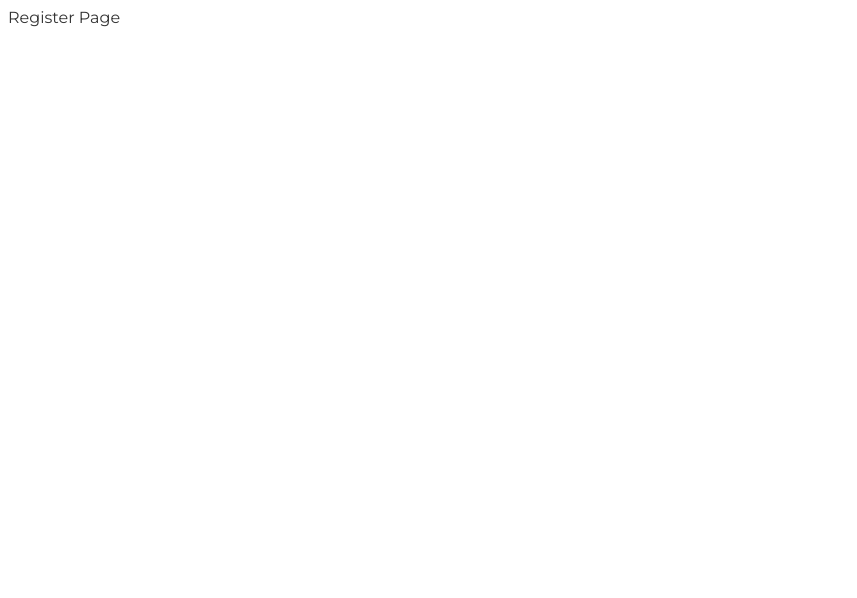
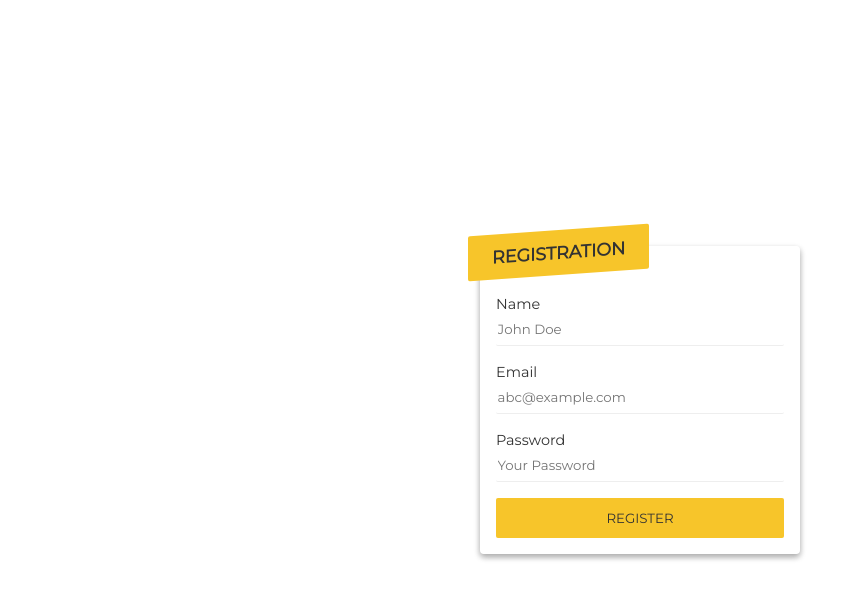
Before and after one commit to mart-anthony-stark/Chat-System-MERN, a React (Vite) app in the folder front/: page /register in a window 1280 px wide. Shown: the top 598 px of the page, without its empty margins (0-857 px from the left). Built offline with nearby package versions, Linux system fonts and the light colour scheme.

Commit message:
add registration ui

```diff
--- a/front/src/pages/Register.jsx
+++ b/front/src/pages/Register.jsx
@@ -1,7 +1,36 @@
 import React from "react";
 
 const Login = () => {
-  return <div>Register Page</div>;
+  return (
+    <div className="card">
+      <div className="cardHeader">Registration</div>
+      <div className="cardBody">
+        <div className="inputGroup">
+          <label htmlFor="name">Name</label>
+          <input type="test" name="name" id="name" placeholder="John Doe" />
+        </div>
+        <div className="inputGroup">
+          <label htmlFor="email">Email</label>
+          <input
+            type="email"
+            name="email"
+            id="email"
+            placeholder="abc@example.com"
+          />
+        </div>
+        <div className="inputGroup">
+          <label htmlFor="password">Password</label>
+          <input
+            type="password"
+            name="password"
+            id="password"
+            placeholder="Your Password"
+          />
+        </div>
+        <button>Register</button>
+      </div>
+    </div>
+  );
 };
 
 export default Login;
```
